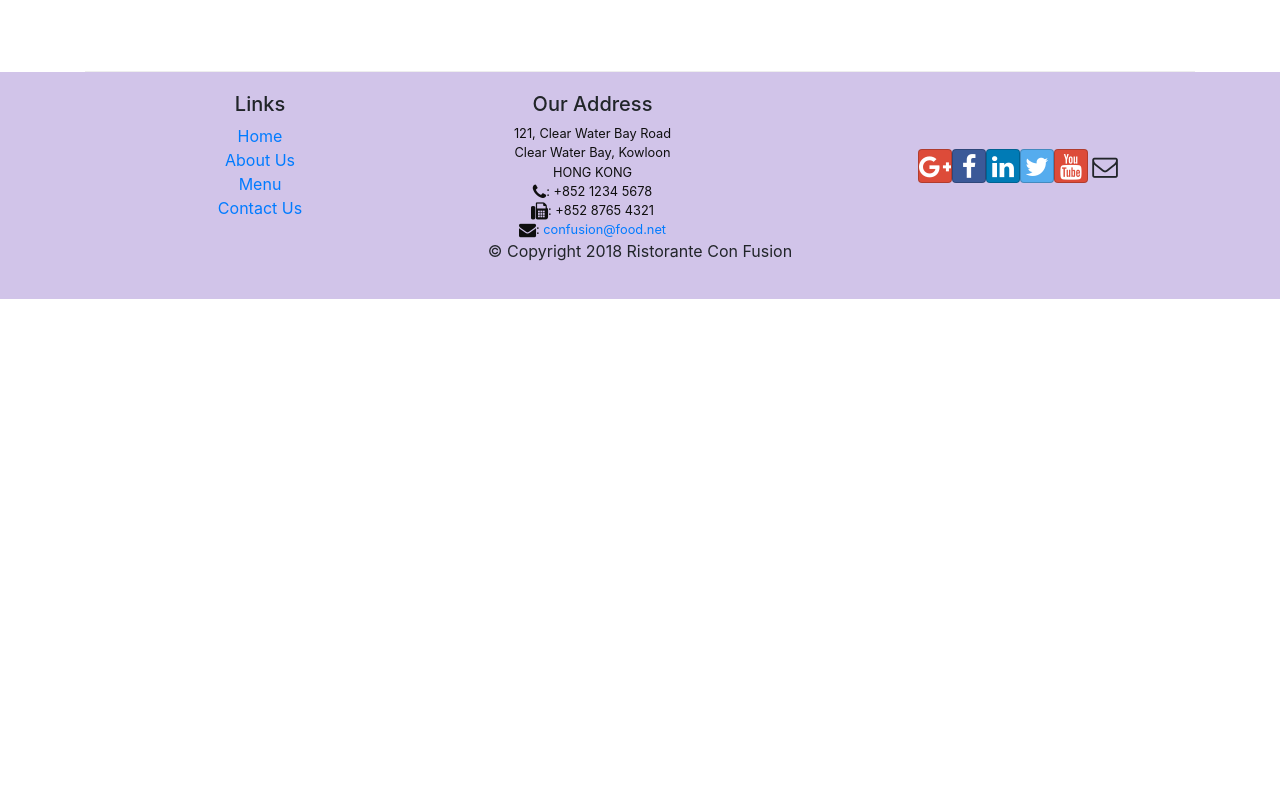
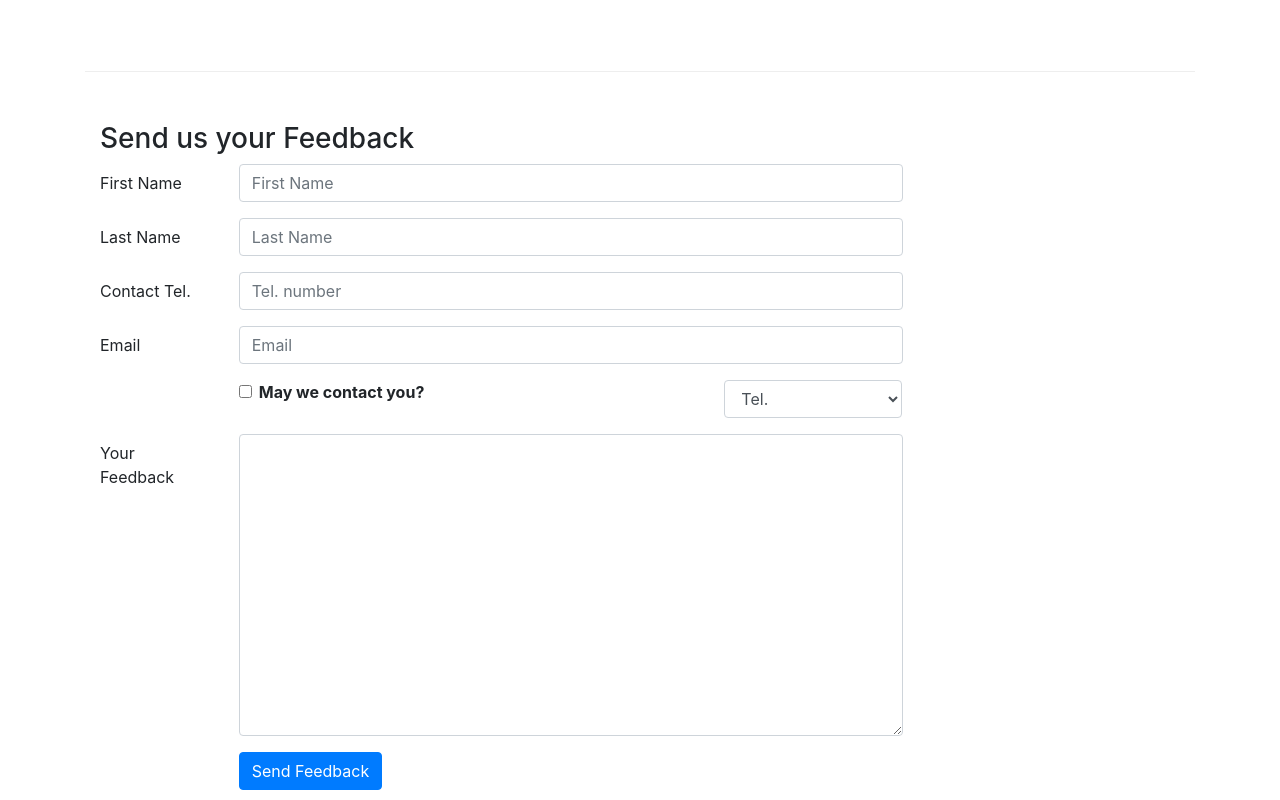
Before and after one commit to hidai25/reactapp1, a React (Create React App) app: page /contactus in a window 1280 px wide. Shown: the part 800-1600 px from the top of the page. Before the commit the page ends 1099 px from the top, so only its background shows below. Built offline with nearby package versions, Linux system fonts and the light colour scheme.

Commit message:
controlled forms

```diff
--- a/src/App.js
+++ b/src/App.js
@@ -1,16 +1,18 @@
 import React, { Component } from 'react';
+import './App.css';
 import Main from './components/MainComponent';
-import './App.css';
 import {BrowserRouter} from 'react-router-dom'
 
 class App extends Component {
 
+
+
   render() {
     return (
       <BrowserRouter>
-      <div className="App">
-         <Main/>
-      </div>
+        <div >
+          <Main/>
+        </div>
       </BrowserRouter>
     );
   }
--- /dev/null
+++ b/src/components/AboutComponent.js
@@ -0,0 +1,102 @@
+import React from 'react';
+import { Breadcrumb, BreadcrumbItem, Card, CardBody, CardHeader, Media } from 'reactstrap';
+import { Link } from 'react-router-dom';
+
+function RenderLeader({leader}){
+
+    if (leader!= null) {
+        return(
+
+            <Media>
+                <Media left top>
+                    <Media object src={leader.image} alt={leader.name}/>
+                </Media>
+                <Media body className="ml-5">
+                    <Media heading>
+                      {leader.name}
+                    </Media>
+                    <p>{leader.designation}</p>
+                    <p>{leader.description}</p>
+                </Media>
+            </Media>
+
+        );
+    }else {
+        return <div></div>
+    }
+
+}
+
+function About(props) {
+
+
+    const leaders = props.leaders.map((leader) => {
+        return (
+            <RenderLeader leader={leader} />
+        );
+    });
+
+    return(
+        <div className="container">
+            <div className="row">
+                <Breadcrumb>
+                    <BreadcrumbItem><Link to="/home">Home</Link></BreadcrumbItem>
+                    <BreadcrumbItem active>About Us</BreadcrumbItem>
+                </Breadcrumb>
+                <div className="col-12">
+                    <h3>About Us</h3>
+                    <hr />
+                </div>
+            </div>
+            <div className="row row-content">
+                <div className="col-12 col-md-6">
+                    <h2>Our History</h2>
+                    <p>Started in 2010, Ristorante con Fusion quickly established itself as a culinary icon par excellence in Hong Kong. With its unique brand of world fusion cuisine that can be found nowhere else, it enjoys patronage from the A-list clientele in Hong Kong.  Featuring four of the best three-star Michelin chefs in the world, you never know what will arrive on your plate the next time you visit us.</p>
+                    <p>The restaurant traces its humble beginnings to <em>The Frying Pan</em>, a successful chain started by our CEO, Mr. Peter Pan, that featured for the first time the world's best cuisines in a pan.</p>
+                </div>
+                <div className="col-12 col-md-5">
+                    <Card>
+                        <CardHeader className="bg-primary text-white">Facts At a Glance</CardHeader>
+                        <CardBody>
+                            <dl className="row p-1">
+                                <dt className="col-6">Started</dt>
+                                <dd className="col-6">3 Feb. 2013</dd>
+                                <dt className="col-6">Major Stake Holder</dt>
+                                <dd className="col-6">HK Fine Foods Inc.</dd>
+                                <dt className="col-6">Last Year's Turnover</dt>
+                                <dd className="col-6">$1,250,375</dd>
+                                <dt className="col-6">Employees</dt>
+                                <dd className="col-6">40</dd>
+                            </dl>
+                        </CardBody>
+                    </Card>
+                </div>
+                <div className="col-12">
+                    <Card>
+                        <CardBody className="bg-faded">
+                            <blockquote className="blockquote">
+                                <p className="mb-0">You better cut the pizza in four pieces because
+                                    Im not hungry enough to eat six.</p>
+                                <footer className="blockquote-footer">Yogi Berra,
+                                <cite title="Source Title">The Wit and Wisdom of Yogi Berra,
+                                    P. Pepe, Diversion Books, 2014</cite>
+                                </footer>
+                            </blockquote>
+                        </CardBody>
+                    </Card>
+                </div>
+            </div>
+            <div className="row row-content">
+                <div className="col-12">
+                    <h2>Corporate Leadership</h2>
+                </div>
+                <div className="col-12">
+                    <Media list>
+                        {leaders}
+                    </Media>
+                </div>
+            </div>
+        </div>
+    );
+}
+export default About;
--- a/src/components/ContactComponent.js
+++ b/src/components/ContactComponent.js
@@ -1,9 +1,52 @@
-import React from 'react';
-import {Breadcrumb,BreadcrumbItem} from 'reactstrap';
+import React, { Component } from 'react';
+import {Breadcrumb,BreadcrumbItem, Button, Form, FormGroup, Label, Input, Col} from 'reactstrap';
 import {Link} from 'react-router-dom';
 
-function Contact(props) {
-    return(
+
+
+class Contact extends Component {
+
+
+  constructor(props) {
+       super(props);
+
+       this.state = {
+           firstname: '',
+           lastname: '',
+           telnum: '',
+           email: '',
+           agree: false,
+           contactType: 'Tel.',
+           message: ''
+       }
+
+
+    this.handleSubmit = this.handleSubmit.bind(this);
+    this.handleInputChange = this.handleInputChange.bind(this);
+}
+
+   handleInputChange(event)
+     {
+    const target = event.target;
+    const value = target.type === 'checkbox' ? target.checked : target.value;
+    const name = target.name;
+
+    this.setState({
+      [name]: value
+    });
+}
+
+handleSubmit(event) {
+        console.log('Current State is: ' + JSON.stringify(this.state));
+        alert('Current State is: ' + JSON.stringify(this.state));
+        event.preventDefault();
+    }
+
+
+
+render() {
+
+  return (
         <div className="container">
         <div className="container">
         <div className="row">
@@ -43,8 +86,100 @@
                     </div>
                 </div>
             </div>
+            <div className="row row-content">
+                 <div className="col-12">
+                    <h3>Send us your Feedback</h3>
+                 </div>
+                  <div className="col-12 col-md-9">
+                      <Form onSubmit={this.handleSubmit}>
+                          <FormGroup row>
+                              <Label htmlFor="firstname" md={2}>First Name</Label>
+                              <Col md={10}>
+                                  <Input type="text" id="firstname" name="firstname"
+                                      placeholder="First Name"
+                                      value={this.state.firstname}
+                                      onChange={this.handleInputChange} />
+                              </Col>
+                          </FormGroup>
+                          <FormGroup row>
+                              <Label htmlFor="lastname" md={2}>Last Name</Label>
+                              <Col md={10}>
+                                  <Input type="text" id="lastname" name="lastname"
+                                      placeholder="Last Name"
+                                      value={this.state.lastname}
+                                      onChange={this.handleInputChange} />
+                              </Col>
+                          </FormGroup>
+                          <FormGroup row>
+                          <Label htmlFor="telnum" md={2}>Contact Tel.</Label>
+                              <Col md={10}>
+                                  <Input type="tel" id="telnum" name="telnum"
+                                      placeholder="Tel. number"
+                                      value={this.state.telnum}
+                                      onChange={this.handleInputChange} />
+                              </Col>
+                          </FormGroup>
+                          <FormGroup row>
+                              <Label htmlFor="email" md={2}>Email</Label>
+                              <Col md={10}>
+                                  <Input type="email" id="email" name="email"
+                                      placeholder="Email"
+                                      value={this.state.email}
+                                      onChange={this.handleInputChange} />
+                              </Col>
+                          </FormGroup>
+                          <FormGroup row>
+                              <Col md={{size: 6, offset: 2}}>
+                                  <FormGroup check>
+                                      <Label check>
+                                          <Input type="checkbox"
+                                              name="agree"
+                                              checked={this.state.agree}
+                                              onChange={this.handleInputChange} /> {' '}
+                                          <strong>May we contact you?</strong>
+                                      </Label>
+                                  </FormGroup>
+                              </Col>
+                              <Col md={{size: 3, offset: 1}}>
+                                  <Input type="select" name="contactType"
+                                          value={this.state.contactType}
+                                          onChange={this.handleInputChange}>
+                                      <option>Tel.</option>
+                                      <option>Email</option>
+                                  </Input>
+                              </Col>
+                          </FormGroup>
+                          <FormGroup row>
+                              <Label htmlFor="message" md={2}>Your Feedback</Label>
+                              <Col md={10}>
+                                  <Input type="textarea" id="message" name="message"
+                                      rows="12"
+                                      value={this.state.message}
+                                      onChange={this.handleInputChange}></Input>
+                              </Col>
+                          </FormGroup>
+                          <FormGroup row>
+                              <Col md={{size: 10, offset: 2}}>
+                                  <Button type="submit" color="primary">
+                                      Send Feedback
+                                  </Button>
+                              </Col>
+                          </FormGroup>
+                      </Form>
+                  </div>
+             </div>
+
         </div>
     );
 }
 
+}
+
+
+
+
+
+
+
+
 export default Contact;
--- a/src/components/MainComponent.js
+++ b/src/components/MainComponent.js
@@ -1,16 +1,16 @@
 import React, { Component } from 'react';
+import Menu from './MenuComponent';
+import { DISHES } from '../shared/dishes';
+import Header from './HeaderComponent';
+import Footer from './FooterComponent';
 import Home from './HomeComponent';
-import Menu from './MenuComponent';
 import Contact from './ContactComponent';
 import DishDetail from './DishdetailComponent';
-import Header from './HeaderComponent';
-import Footer from './FooterComponent';
+import About from './AboutComponent';
 import {Switch, Route, Redirect} from 'react-router-dom';
-import { DISHES } from '../shared/dishes';
 import { COMMENTS } from '../shared/comments';
 import { LEADERS } from '../shared/leaders';
 import { PROMOTIONS } from '../shared/promotions';
-
 
 class Main extends Component {
 
@@ -18,19 +18,21 @@
     super(props);
     this.state = {
         dishes: DISHES,
-        comments:COMMENTS,
-        leaders:LEADERS,
-        promotions:PROMOTIONS,
+        comments: COMMENTS,
+        promotions: PROMOTIONS,
+        leaders: LEADERS
     };
   }
 
-render(){
-const HomePage=()=>{
+
+  render() {
+    const HomePage = () =>{
       return(
-<Home dish={this.state.dishes.filter((dish)=>dish.featured)[0]}
-promotion={this.state.promotions.filter((promo)=>promo.featured)[0]}
-leader={this.state.leaders.filter((leader)=>leader.featured)[0]}/>
-
+        <Home
+              dish={this.state.dishes.filter((dish) => dish.featured)[0]}
+              promotion={this.state.promotions.filter((promo) => promo.featured)[0]}
+              leader={this.state.leaders.filter((leader) => leader.featured)[0]}
+          />
       );
     }
 
@@ -41,19 +43,18 @@
       );
     };
 
-
-
     return (
       <div>
-          <Header/>
+        <Header />
         <Switch>
-             <Route path='/home' component={HomePage} />
-             <Route exact path='/menu' component={() => <Menu dishes={this.state.dishes} />} />
+          <Route path="/home" component = {HomePage} />
+          <Route exact path = "/menu" component={() => <Menu dishes={this.state.dishes}/>}/>
           <Route path='/menu/:dishId' component={DishWithId} />
-             <Route exact path='/contactus' component={Contact} />
+          <Route exact path = '/contactus' component={Contact}/>
+          <Route path="/aboutus" component = {() => <About leaders={this.state.leaders}/>} />
           <Redirect to="/home" />
         </Switch>
-            <Footer/>
+        <Footer />
       </div>
     );
   }
```
Lines whose indentation alone changed are shown as unchanged.
